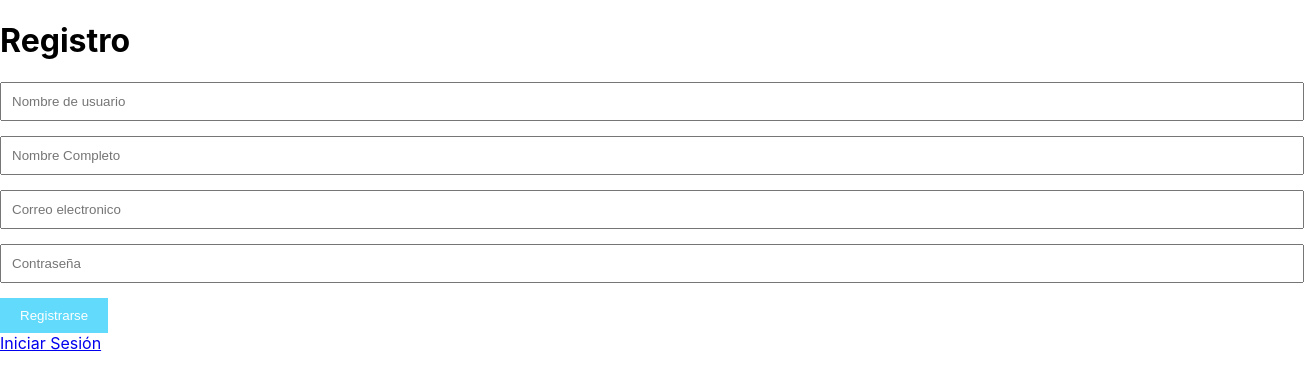
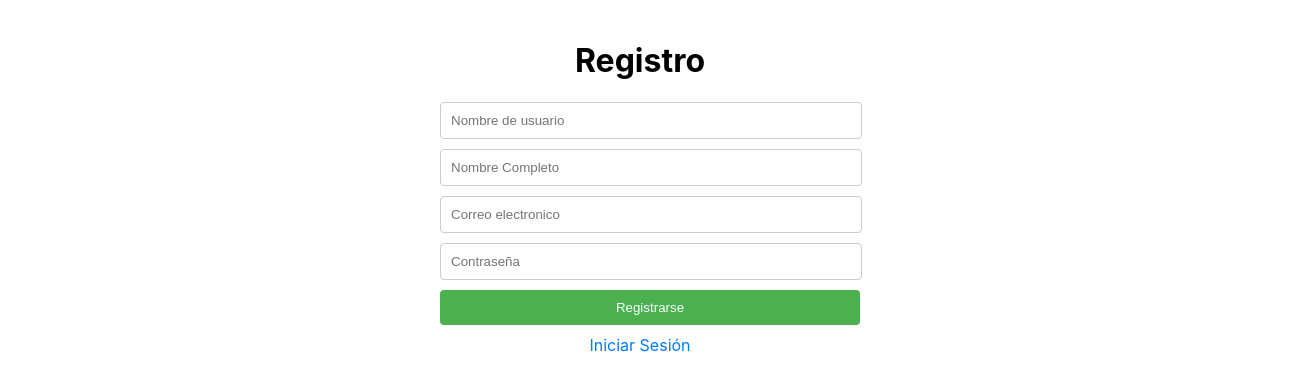
Before and after one commit to CarlosBravo00/MexicoForWorld, a React (Create React App) app in the folder react-client/: page /Register in a window 1280 px wide. Shown: the top 390 px of the page, 1304 px wide, since content can reach past the window. Built offline with nearby package versions, Linux system fonts and the light colour scheme.

Commit message:
improve register forum

```diff
--- a/react-client/src/pages/productList/index.jsx
+++ b/react-client/src/pages/productList/index.jsx
@@ -1,7 +1,6 @@
 import React, { useState, useEffect } from "react";
 import { getProductsCall, getCategoriesCall } from "../../services/apiCalls";
 import Footer from "../../components/footer";
-import Carousel from "../../components/carrusel";
 import Snackbar from "@mui/material/Snackbar";
 import MuiAlert from "@mui/material/Alert";
 import Product from "../../components/product";
@@ -42,7 +41,6 @@ export default function Home() {
 
   return (
     <div>
-      <Carousel products={products} />
       <div className="product-list">
         {products.map((product) => (
           <Product
--- a/react-client/src/pages/userRegister/index.jsx
+++ b/react-client/src/pages/userRegister/index.jsx
@@ -1,6 +1,7 @@
 import React, { useState } from "react";
 import { Link } from "react-router-dom";
 import { userRegister } from "../../services/apiCalls";
+import "./style.css";
 
 export default function UserRegister() {
   const [UserName, setUserName] = useState("");
@@ -29,7 +30,7 @@ export default function UserRegister() {
   };
 
   return (
-    <div>
+    <div className="container">
       <h1>Registro</h1>
       <form onSubmit={handleSubmit}>
         <input
@@ -57,10 +58,12 @@ export default function UserRegister() {
           value={Password}
           onChange={(event) => setPassword(event.target.value)}
         />
-        <button type="submit">Registrarse</button>
+        <button style={{ width: "400px", boxSizing: "content-box" }} type="submit">
+          Registrarse
+        </button>
       </form>
 
-      <div>
+      <div className="link">
         <Link to="/"> Iniciar Sesión </Link>
       </div>
     </div>
--- /dev/null
+++ b/react-client/src/pages/userRegister/style.css
@@ -0,0 +1,48 @@
+.container {
+  max-width: 400px;
+  margin: 0 auto;
+  padding: 20px;
+}
+
+h1 {
+  text-align: center;
+}
+
+form {
+  display: flex;
+  flex-direction: column;
+}
+
+input {
+  margin-bottom: 10px;
+  padding: 10px;
+  border: 1px solid #ccc;
+  border-radius: 4px;
+}
+
+button {
+  padding: 10px;
+  background-color: #4caf50;
+  color: white;
+  border: none;
+  border-radius: 4px;
+  cursor: pointer;
+}
+
+button:hover {
+  background-color: #45a049;
+}
+
+.link {
+  text-align: center;
+  margin-top: 10px;
+}
+
+.link a {
+  color: #007bff;
+  text-decoration: none;
+}
+
+.link a:hover {
+  text-decoration: underline;
+}
```
